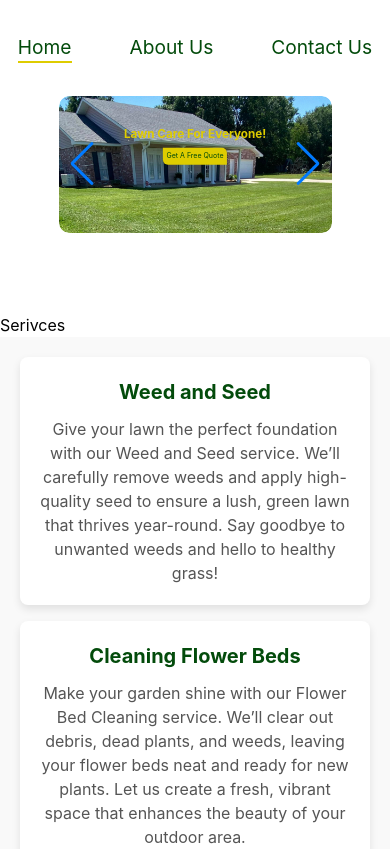
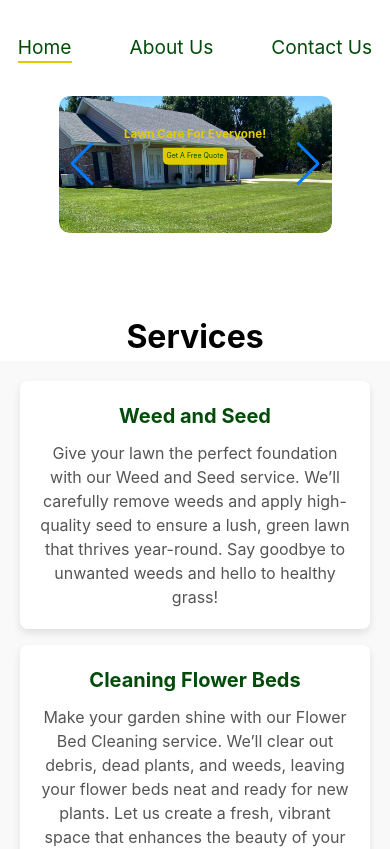
Before and after one commit to ReleventGull/ChretienLawnMowerService, a React (Create React App) app: page /home in a window 390 px wide. Shown: the top 849 px of the page. Built offline with nearby package versions, Linux system fonts and the light colour scheme; no server answers.

Commit message:
feat(services): "adds the service title

```diff
--- a/public/componentcss/home.css
+++ b/public/componentcss/home.css
@@ -343,13 +343,13 @@ input:focus ~ .contactBox {
     transition: transform 0.3s ease, box-shadow 0.3s ease;
   }
 
-  /* Hover effect to scale up the card */
+
   .serviceCard:hover {
     transform: translateY(-10px);
     box-shadow: 0 6px 12px rgba(0, 0, 0, 0.15);
   }
 
-  /* Heading style */
+
   .serviceCard h3 {
     font-size: 20px;
     color: var(--primary-green);
@@ -357,22 +357,33 @@ input:focus ~ .contactBox {
     font-weight: bold;
   }
 
-  /* Paragraph style */
   .serviceCard p {
     font-size: 16px;
-    color: #555; /* Dark gray for text */
+    color: #555;
     line-height: 1.5;
   }
 
-  /* Responsive Design for smaller screens */
+
   @media (max-width: 1000px) {
     .serviceCard {
-      width: 48%; /* 2 cards per row on smaller screens */
+      width: 48%;
     }
   }
 
   @media (max-width: 480px) {
     .serviceCard {
-      width: 100%; /* Stack cards on very small screens */
+      width: 100%;
     }
   }
+
+  .serviceBox {
+    display: flex;
+    flex-direction: column;
+    align-items: center;
+  }
+
+  .serviceBox h1 {
+    font-size: 2rem;
+    font-weight: bold;
+    ;
+  }
--- a/src/Components/Services.js
+++ b/src/Components/Services.js
@@ -21,7 +21,7 @@ const Service = () => {
     ])
     return (
       <div style={{width: '100%', }} className="serviceBox">
-        <h1>Serivces</h1>
+        <h1>Services</h1>
           <div className="serviceContainer">
             {services.map(service => <ServiceCard service={service}/>)}
         </div>
```
